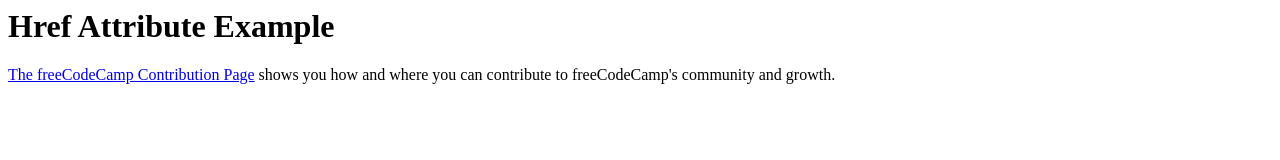
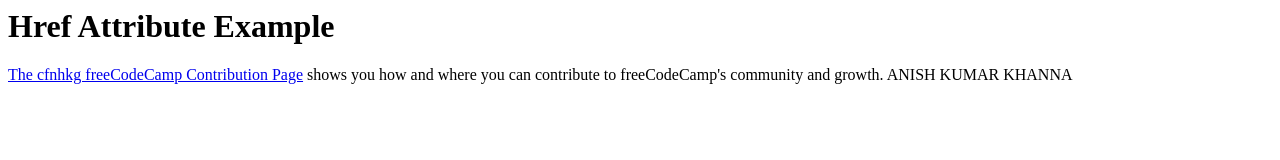
Before and after one commit to akkhanna10/myapp, a plain HTML site: page index.html in a window 1280 px wide. Drawn offline with Linux system fonts and the light colour scheme.

```diff
--- a/index.html
+++ b/index.html
@@ -5,7 +5,8 @@
   <body>
     <h1>Href Attribute Example</h1>
     <p>
-      <a href="https://www.freecodecamp.org/contribute/">The freeCodeCamp Contribution Page</a> shows you how and where you can contribute to freeCodeCamp's community and growth.
+      <a href="https://www.freecodecamp.org/contribute/">The cfnhkg
+        freeCodeCamp Contribution Page</a> shows you how and where you can contribute to freeCodeCamp's community and growth.  ANISH KUMAR KHANNA
     </p>
   </body>
 </html>
```
